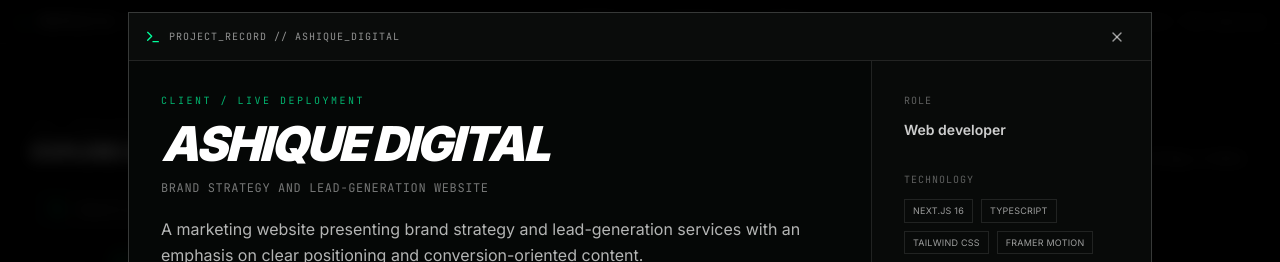
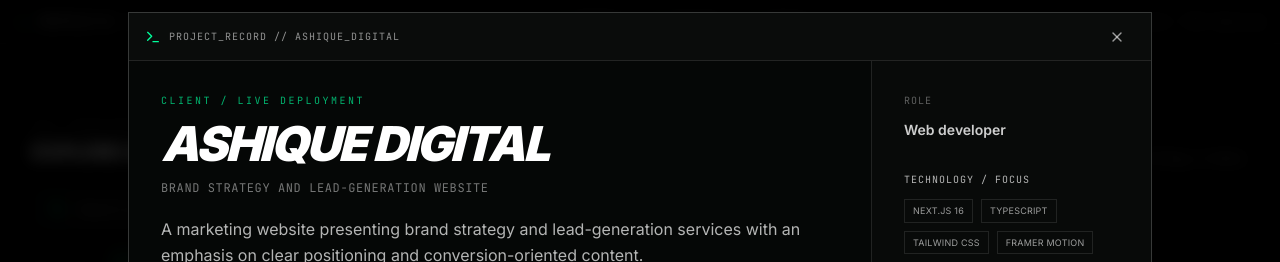
Before and after one commit to frpboy/frpboy-Portfolio, a Next.js app: page / in a window 1280 px wide. Both pictures are taken after a click on the button "Ashique Digital". Shown: the part 3672-3934 px from the top of the page. Built offline with nearby package versions, Linux system fonts and the light colour scheme.

Commit message:
Clarify technology and architecture tags in project details

```diff
--- a/components/os/ProjectWindow.tsx
+++ b/components/os/ProjectWindow.tsx
@@ -169,7 +169,7 @@
               </section>
 
               <section className="space-y-3">
-                <h3 className="text-[10px] font-mono uppercase tracking-widest text-white/35">Technology</h3>
+                <h3 className="text-[10px] font-mono uppercase tracking-widest text-white/70">Technology / focus</h3>
                 {project.tech.length > 0 ? (
                   <div className="flex flex-wrap gap-2">
                     {project.tech.map((technology) => (
@@ -177,7 +177,7 @@
                     ))}
                   </div>
                 ) : (
-                  <p className="text-xs leading-relaxed text-white/40">Technology details are not published for this entry.</p>
+                  <p className="text-xs leading-relaxed text-white/60">No verified stack or architecture tags are available for this entry.</p>
                 )}
               </section>
 
```
